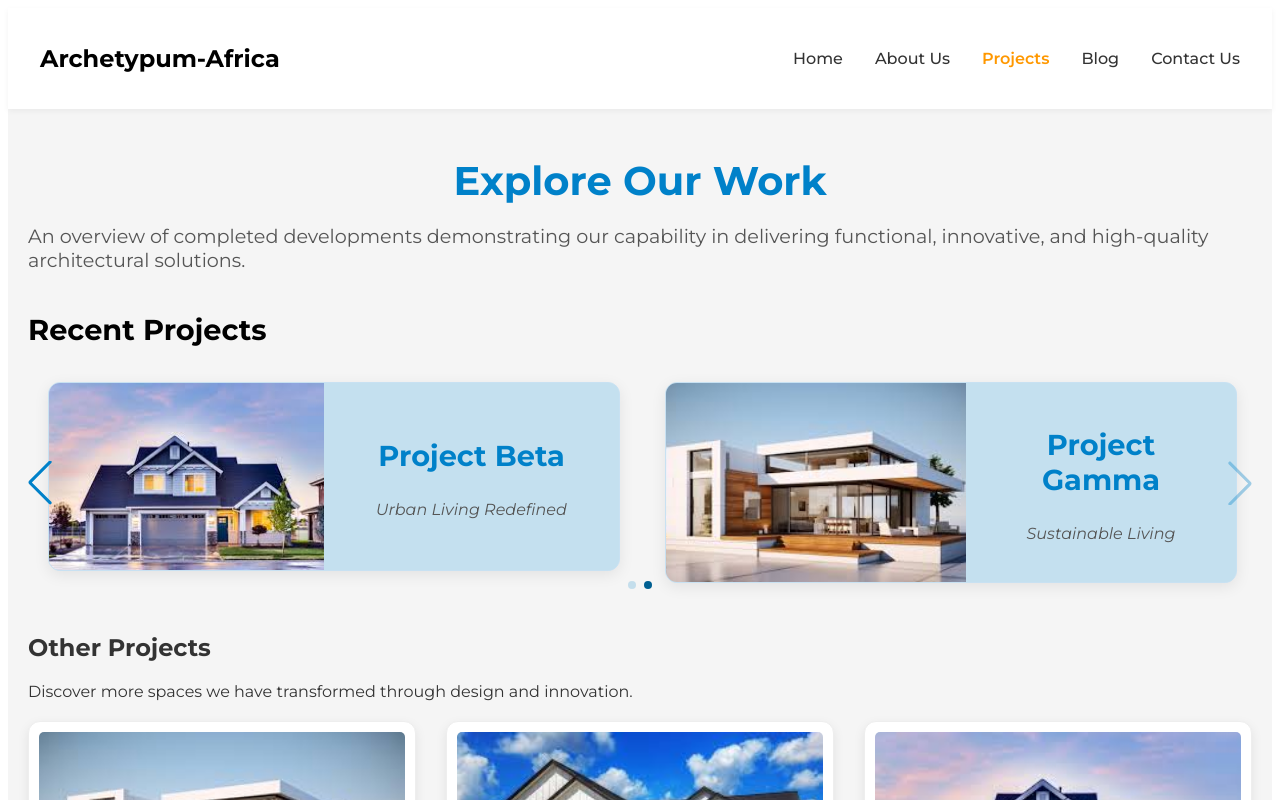
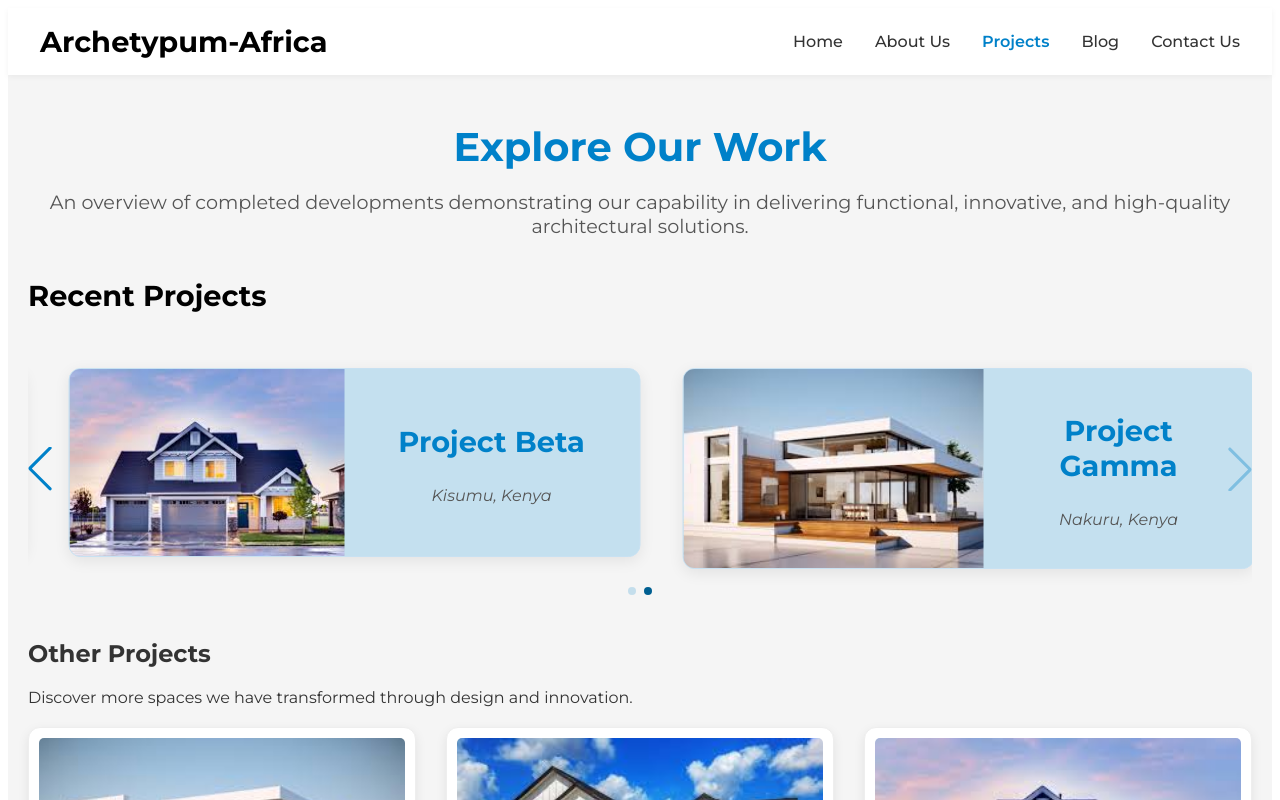
Before and after one commit to monalisasabina/archetypum-frontend, a React (Vite) app: page /projects in a window 1280 px wide. Shown: the top 800 px of the page. Built offline with nearby package versions, Linux system fonts and the light colour scheme.

Commit message:
small improvements

```diff
--- a/src/Components/NavBar.css
+++ b/src/Components/NavBar.css
@@ -13,11 +13,11 @@
 }
 
 /* Logo */
-.nav-logo {
-  font-size: 1.2rem;
+.navbar-logo a {
+  font-size: 1.8rem;
   font-weight: bold;
-  color: #ff9800;
-  font-family: 'Times New Roman', Times, serif;
+  color: black;
+  text-decoration: none;
 }
 
 /* Links */
@@ -34,12 +34,12 @@
 }
 
 .nav-links a:hover {
-  color: #ff9800;
+  color: #0081c9;
 }
 
 /* Active link */
 .nav-links a.active {
-  color: #ff9800;
+  color: #0081c9;
   font-weight: 600;
 }
 
--- a/src/Components/NavBar.jsx
+++ b/src/Components/NavBar.jsx
@@ -9,8 +9,9 @@ const NavBar = () => {
     return (
         <nav className="navbar">
 
+            {/* Logo */}
             <div className="navbar-logo">
-                    <h2>Archetypum-Africa</h2>
+                    <NavLink to="/">Archetypum-Africa</NavLink>
             </div>
 
             {/* Hamburger Button */}
--- a/src/Pages/Blog.css
+++ b/src/Pages/Blog.css
@@ -26,7 +26,7 @@
   color: var(--primary-color);
 }
 
-/* Search Bar */
+
 /* Search Bar */
 .blog-search {
   text-align: center;
--- a/src/Pages/Blog.jsx
+++ b/src/Pages/Blog.jsx
@@ -82,7 +82,6 @@ const Blog = () =>{
 
                             <div className="blog-content">
 
-
                                 {/* Blog Titles */}
                                 <p className="blog-category">{blog.category}</p>
                                 <h2>{blog.title}</h2>
--- a/src/Pages/Projects.css
+++ b/src/Pages/Projects.css
@@ -24,7 +24,7 @@
 .projects-header p {
     font-size: 1.2rem;
     color: #555;
-    text-align: left;
+    text-align: center;
 
 }
 
@@ -58,7 +58,6 @@
 
 .recent-projects .swiper-button-next{
     right: -10px  !important;
-
 }
 
 /* Move Swiper pagination dots */
@@ -79,7 +78,7 @@
      box-shadow: 0 4px 15px rgba(0, 0, 0, 0.08);
      max-width: 570px;
      width: 100%;
-     margin: 20px;
+     margin: 40px;
      border: 1px solid #c8e1f2;
      transition: transform 0.3s ease, box-shadow 0.3s ease;
 
--- a/src/Pages/Projects.jsx
+++ b/src/Pages/Projects.jsx
@@ -46,7 +46,7 @@ const Projects = () => {
                     modules={[Navigation, Pagination, Autoplay]}
                     navigation
                     pagination={{ clickable: true }}
-                    spaceBetween={10}
+                    spaceBetween={5}
                     slidesPerView={2}
                     autoplay={{
                         delay: 4000,   //4 seconds between slides
@@ -77,7 +77,7 @@ const Projects = () => {
                               <div className="project-card-content">
 
                                 <h2>{project.title}</h2>
-                                <p className="project-subtitle">{project.subtitle}</p>
+                                <p className="project-subtitle">{project.location}</p>
 
                                 {/* Read More Button */}
                                 {/* <Link to={`/projects/${project.id}`} className="project-link">
@@ -121,7 +121,7 @@ const Projects = () => {
                                   </div>
                                   <span className="project-category">{capitalizeCategory(project.category)}</span>
                                   <h2>{project.title}</h2>
-                                  <p className="project-other-subtitle">{project.subtitle}</p>
+                                  <p className="project-other-subtitle">{project.location}</p>
                               </div>
                             </Link>
 
```
